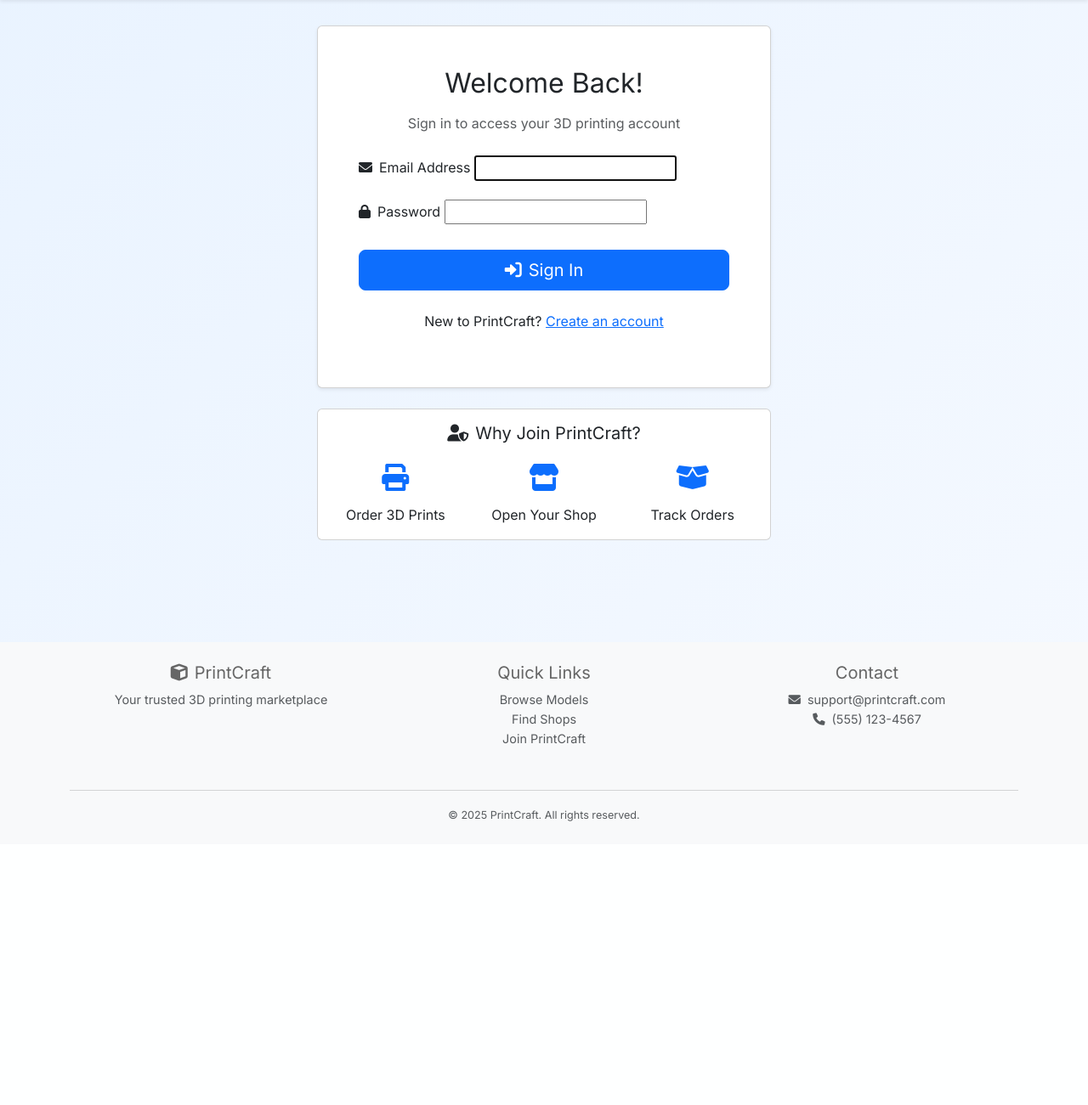
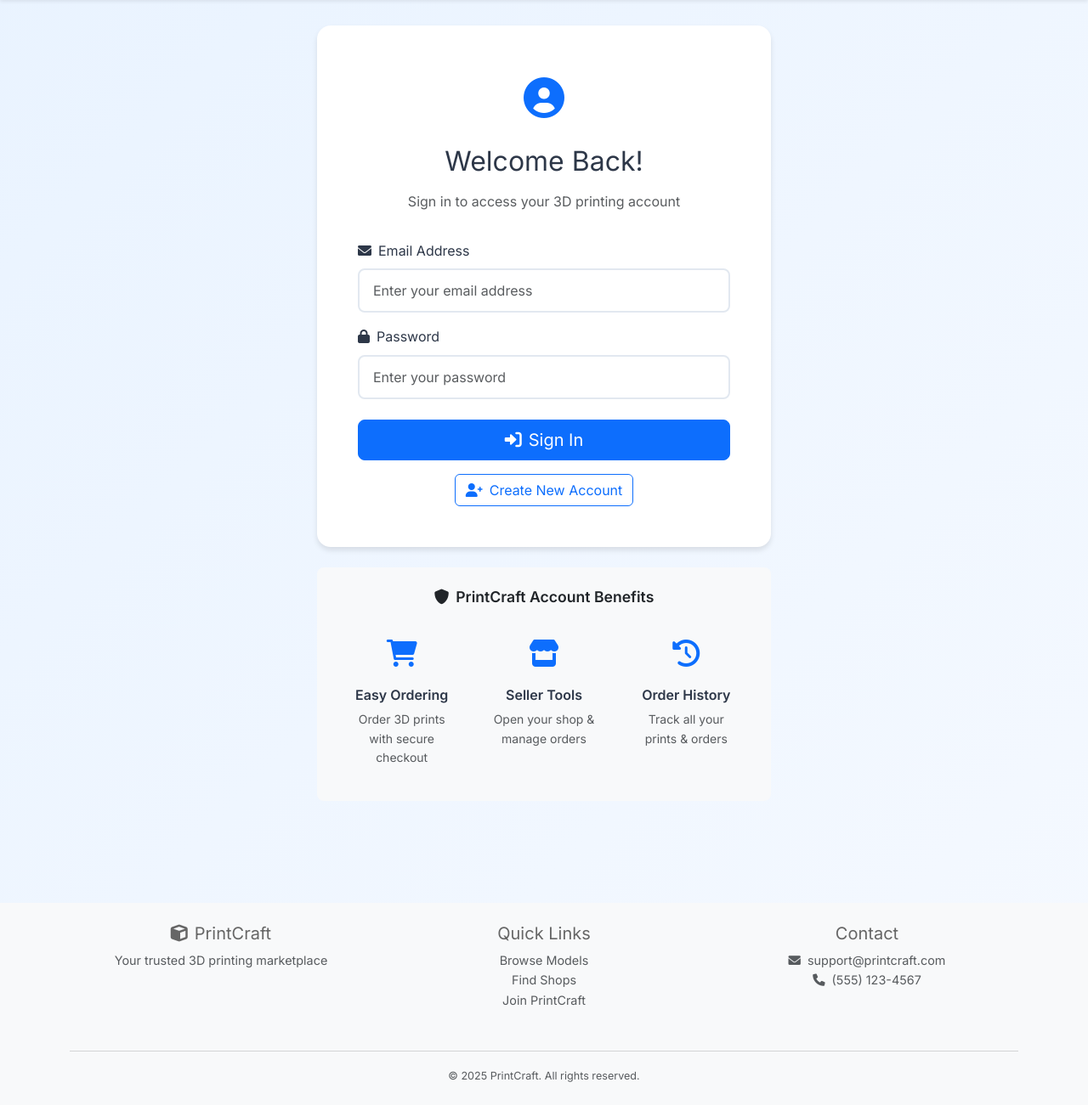
Before and after one commit to fara-t03fp24/ESD-52427848-CS551Q-Assessment-3, a Django app: page /users/login/ in a window 1280 px wide. Shown: the part 122-1423 px from the top of the page at 85% size. Before the commit the page ends 1089 px from the top, so only its background shows below. Run offline with Django 4.2, Linux system fonts and the light colour scheme.

Commit message:
Refactor authentication forms and templates for improved user experience; enhance styling and error handling across login, registration, and password change pages.

```diff
--- a/apps/users/forms.py
+++ b/apps/users/forms.py
@@ -1,6 +1,28 @@
 from django import forms
-from django.contrib.auth.forms import UserCreationForm
+from django.contrib.auth.forms import UserCreationForm, AuthenticationForm
 from .models import User
+
+
+class CustomAuthenticationForm(AuthenticationForm):
+    username = forms.EmailField(
+        widget=forms.EmailInput(attrs={
+            'class': 'form-control',
+            'placeholder': 'Enter your email address',
+            'autocomplete': 'email'
+        })
+    )
+    password = forms.CharField(
+        widget=forms.PasswordInput(attrs={
+            'class': 'form-control',
+            'placeholder': 'Enter your password',
+            'autocomplete': 'current-password'
+        })
+    )
+
+    error_messages = {
+        'invalid_login': 'Please enter a correct email and password. Note that both fields may be case-sensitive.',
+        'inactive': 'This account is inactive. Please contact support if you think this is a mistake.',
+    }
 
 
 class UserRegistrationForm(UserCreationForm):
--- /dev/null
+++ b/apps/users/static/users/css/auth.css
@@ -0,0 +1,145 @@
+/* Authentication Pages Styling */
+.feature-item {
+    padding: 1rem;
+    border-radius: 0.5rem;
+    transition: all 0.3s ease;
+}
+
+.feature-item:hover {
+    background-color: rgba(13, 110, 253, 0.05);
+    transform: translateY(-5px);
+}
+
+.feature-item i {
+    color: #0d6efd;
+}
+
+.feature-item h6 {
+    margin-top: 0.5rem;
+    font-weight: 600;
+}
+
+/* Login Form Enhancement */
+.login-container {
+    max-width: 500px;
+    margin: 0 auto;
+}
+
+.login-card {
+    background: white;
+    border-radius: 1rem;
+    box-shadow: 0 4px 6px rgba(0, 0, 0, 0.1);
+    transition: all 0.3s ease;
+}
+
+.login-card:hover {
+    transform: translateY(-5px);
+    box-shadow: 0 6px 12px rgba(0, 0, 0, 0.1);
+}
+
+.login-header {
+    text-align: center;
+    margin-bottom: 2rem;
+}
+
+.login-header .icon {
+    font-size: 3rem;
+    color: #0d6efd;
+    margin-bottom: 1rem;
+}
+
+.login-form .form-control {
+    border-radius: 0.5rem;
+    padding: 0.75rem 1rem;
+    border: 2px solid #e2e8f0;
+    transition: all 0.3s ease;
+}
+
+.login-form .form-control:focus {
+    border-color: #0d6efd;
+    box-shadow: 0 0 0 0.25rem rgba(13, 110, 253, 0.1);
+}
+
+.benefits-card {
+    background: #f8f9fa;
+    border-radius: 0.5rem;
+    padding: 1.5rem;
+    margin-top: 1.5rem;
+}
+
+.benefits-title {
+    font-size: 1.1rem;
+    font-weight: 600;
+    margin-bottom: 1.5rem;
+    color: #212529;
+}
+
+.benefits-grid {
+    display: grid;
+    grid-template-columns: repeat(3, 1fr);
+    gap: 1rem;
+    text-align: center;
+}
+
+/* Registration Form Styles */
+.registration-card {
+    background: white;
+    border-radius: 1rem;
+    box-shadow: 0 4px 6px rgba(0, 0, 0, 0.1);
+    transition: all 0.3s ease;
+}
+
+.registration-card:hover {
+    transform: translateY(-5px);
+    box-shadow: 0 6px 12px rgba(0, 0, 0, 0.1);
+}
+
+.benefits-section {
+    margin-top: 2rem;
+}
+
+.benefit-item {
+    background: #f8f9fa;
+    padding: 1.5rem;
+    border-radius: 0.5rem;
+    text-align: center;
+    transition: all 0.3s ease;
+}
+
+.benefit-item:hover {
+    background: rgba(13, 110, 253, 0.05);
+    transform: translateY(-5px);
+}
+
+.benefit-item i {
+    font-size: 2rem;
+    margin-bottom: 1rem;
+    color: #0d6efd;
+}
+
+.benefit-item h6 {
+    font-weight: 600;
+    margin-bottom: 0.5rem;
+}
+
+/* Password Change Form Styles */
+.password-tips {
+    background: #f8f9fa;
+    border-radius: 0.5rem;
+    padding: 1.5rem;
+}
+
+.password-tips li {
+    margin-bottom: 0.75rem;
+    display: flex;
+    align-items: center;
+    gap: 0.5rem;
+}
+
+.password-tips li:last-child {
+    margin-bottom: 0;
+}
+
+.password-tips i {
+    color: #198754;
+}
--- a/apps/users/templates/users/login.html
+++ b/apps/users/templates/users/login.html
@@ -3,22 +3,40 @@
 
 {% block title %}Login - PrintCraft{% endblock %}
 
+{% block extra_css %}
+<link rel="stylesheet" href="{% static 'users/css/auth.css' %}">
+{% endblock %}
+
 {% block content %}
 <div class="container py-5">
     <div class="row justify-content-center">
         <div class="col-md-6">
-            <div class="card shadow-sm">
+            <div class="login-card">
                 <div class="card-body p-5">
-                    <div class="text-center mb-4">
+                    <div class="login-header">
+                        <div class="icon">
+                            <i class="fas fa-user-circle"></i>
+                        </div>
                         <h2 class="mb-3">Welcome Back!</h2>
                         <p class="text-muted">Sign in to access your 3D printing account</p>
                     </div>
 
-                    <form method="post" novalidate>
+                    {% if request.GET.next %}
+                        <div class="alert alert-info" role="alert">
+                            <i class="fas fa-info-circle me-2"></i>Please log in to continue
+                        </div>
+                    {% endif %}
+
+                    <form method="post" novalidate class="login-form">
                         {% csrf_token %}
-                        {% if form.errors %}
+                        {% if form.non_field_errors %}
                             <div class="alert alert-danger">
-                                <i class="fas fa-exclamation-circle me-2"></i>Please check your credentials and try again.
+                                {% for error in form.non_field_errors %}
+                                    <div class="d-flex align-items-center">
+                                        <i class="fas fa-exclamation-circle me-2"></i>
+                                        {{ error }}
+                                    </div>
+                                {% endfor %}
                             </div>
                         {% endif %}
 
@@ -28,7 +46,13 @@
                             </label>
                             {{ form.username }}
                             {% if form.username.errors %}
-                                <div class="invalid-feedback d-block">{{ form.username.errors }}</div>
+                                <div class="invalid-feedback d-block">
+                                    {% for error in form.username.errors %}
+                                        <div class="d-flex align-items-center">
+                                            <i class="fas fa-exclamation-circle me-2"></i>{{ error }}
+                                        </div>
+                                    {% endfor %}
+                                </div>
                             {% endif %}
                         </div>
 
@@ -38,39 +62,49 @@
                             </label>
                             {{ form.password }}
                             {% if form.password.errors %}
-                                <div class="invalid-feedback d-block">{{ form.password.errors }}</div>
+                                <div class="invalid-feedback d-block">
+                                    {% for error in form.password.errors %}
+                                        <div class="d-flex align-items-center">
+                                            <i class="fas fa-exclamation-circle me-2"></i>{{ error }}
+                                        </div>
+                                    {% endfor %}
+                                </div>
                             {% endif %}
                         </div>
 
-                        <div class="d-grid gap-2">
+                        <div class="d-grid gap-3">
                             <button type="submit" class="btn btn-primary btn-lg">
                                 <i class="fas fa-sign-in-alt me-2"></i>Sign In
                             </button>
+                            <div class="text-center">
+                                <a href="{% url 'users:register' %}" class="btn btn-outline-primary">
+                                    <i class="fas fa-user-plus me-2"></i>Create New Account
+                                </a>
+                            </div>
                         </div>
                     </form>
-
-                    <div class="text-center mt-4">
-                        <p>New to PrintCraft? <a href="{% url 'users:register' %}">Create an account</a></p>
-                    </div>
                 </div>
             </div>
 
-            <div class="card mt-4">
-                <div class="card-body text-center">
-                    <h5 class="card-title"><i class="fas fa-user-shield me-2"></i>Why Join PrintCraft?</h5>
-                    <div class="row mt-4">
-                        <div class="col-md-4">
-                            <i class="fas fa-print fa-2x mb-3 text-primary"></i>
-                            <p class="mb-0">Order 3D Prints</p>
-                        </div>
-                        <div class="col-md-4">
-                            <i class="fas fa-store fa-2x mb-3 text-primary"></i>
-                            <p class="mb-0">Open Your Shop</p>
-                        </div>
-                        <div class="col-md-4">
-                            <i class="fas fa-box-open fa-2x mb-3 text-primary"></i>
-                            <p class="mb-0">Track Orders</p>
-                        </div>
+            <div class="benefits-card">
+                <h5 class="benefits-title text-center">
+                    <i class="fas fa-shield-alt me-2"></i>PrintCraft Account Benefits
+                </h5>
+                <div class="benefits-grid">
+                    <div class="feature-item">
+                        <i class="fas fa-shopping-cart fa-2x mb-3"></i>
+                        <h6>Easy Ordering</h6>
+                        <p class="small text-muted mb-0">Order 3D prints with secure checkout</p>
+                    </div>
+                    <div class="feature-item">
+                        <i class="fas fa-store fa-2x mb-3"></i>
+                        <h6>Seller Tools</h6>
+                        <p class="small text-muted mb-0">Open your shop & manage orders</p>
+                    </div>
+                    <div class="feature-item">
+                        <i class="fas fa-history fa-2x mb-3"></i>
+                        <h6>Order History</h6>
+                        <p class="small text-muted mb-0">Track all your prints & orders</p>
                     </div>
                 </div>
             </div>
--- a/apps/users/views.py
+++ b/apps/users/views.py
@@ -1,13 +1,13 @@
 from django.shortcuts import render, redirect
 from django.contrib.auth import login as auth_login, logout, update_session_auth_hash
 from django.contrib.auth.decorators import login_required
-from django.contrib.auth.forms import AuthenticationForm, PasswordChangeForm
+from django.contrib.auth.forms import PasswordChangeForm
 from django.contrib import messages
 from django.views.decorators.http import require_POST
 from django.core.files.storage import default_storage
 import logging
 import os
-from .forms import UserRegistrationForm, UserUpdateForm
+from .forms import UserRegistrationForm, UserUpdateForm, CustomAuthenticationForm
 
 logger = logging.getLogger(__name__)
 
@@ -32,15 +32,24 @@ def register(request):
 
 def login_view(request):
     if request.method == 'POST':
-        form = AuthenticationForm(request, data=request.POST)
+        form = CustomAuthenticationForm(request, data=request.POST)
         if form.is_valid():
             user = form.get_user()
             auth_login(request, user)
-            messages.success(request, 'Welcome back to the 3D printing marketplace!')
-            next_url = request.GET.get('next', 'products:product_list')
-            return redirect(next_url)
+            messages.success(request, f'Welcome back, {user.get_full_name() or user.email}!')
+
+            # Redirect to the page user was trying to access, or to products list
+            next_url = request.GET.get('next')
+            if next_url and next_url.startswith('/'):  # Only redirect to internal URLs
+                return redirect(next_url)
+            return redirect('products:product_list')
     else:
-        form = AuthenticationForm()
+        form = CustomAuthenticationForm()
+
+        # If user was redirected to login, show a message
+        if request.GET.get('next'):
+            messages.info(request, 'Please log in to access that page.')
+
     return render(request, 'users/login.html', {'form': form})
 
 
--- a/templates/base.html
+++ b/templates/base.html
@@ -106,7 +106,7 @@
     </nav>
 
     {% if messages %}
-        <div class="container mt-3">
+        <div class="container messages-container">
             {% for message in messages %}
                 <div class="alert alert-{{ message.tags }} alert-dismissible fade show" role="alert">
                     {{ message }}
```
Also changed, not shown: apps/products/templates/products/shop_detail.html (added, +92 -0 lines), apps/products/templates/products/shop_form.html (added, +106 -0 lines), apps/users/templates/users/password_change.html (+14 -10 lines), apps/users/templates/users/register.html (+18 -30 lines), static_src/css/navbar.css (+36 -0 lines).
